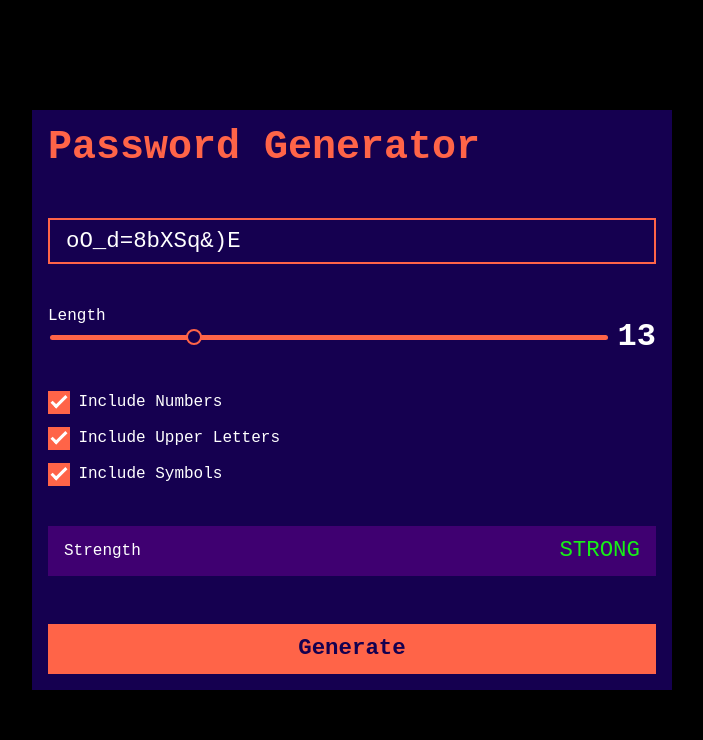
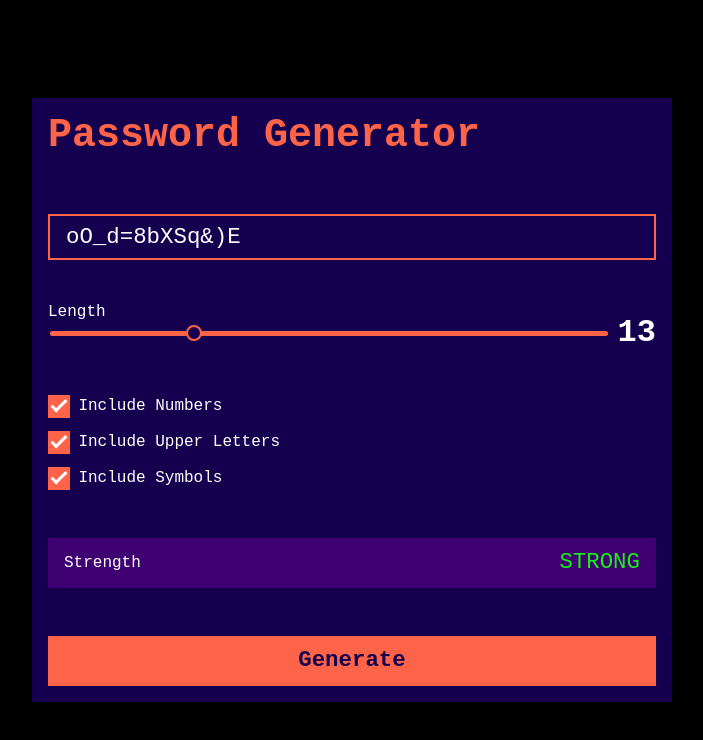
Before and after one commit to Pawel1894/password-generator, a React (Vite) app: page / in a window 1280 px wide. Shown: the top 740 px of the page, without its empty margins (288-991 px from the left). Built offline with nearby package versions, Linux system fonts and the light colour scheme; a web font is replaced by a local one.

Commit message:
Changing size of default flow size

```diff
--- a/src/index.css
+++ b/src/index.css
@@ -37,7 +37,7 @@ body {
 }
 
 .flow > * + * {
-  margin-top: var(--flow-gap, 2.5rem);
+  margin-top: var(--flow-gap, 3rem);
 }
 
 .text-accent-100 {
```
